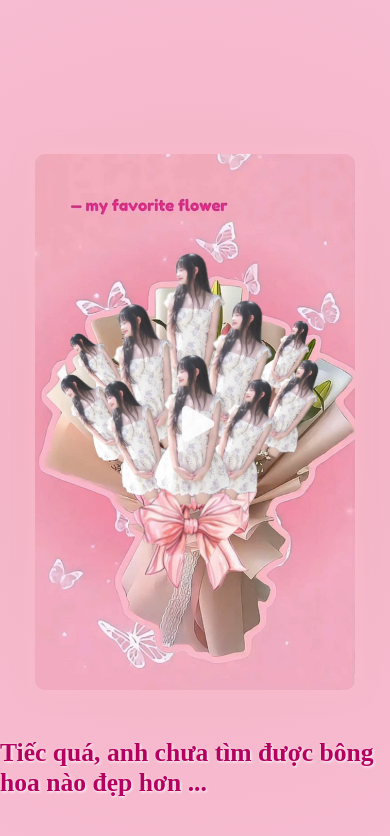
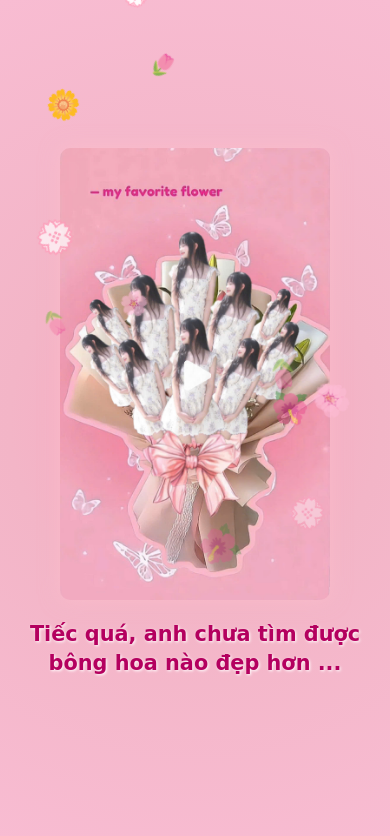
Before and after one commit to cdomanh08/tang-ban-N, a plain HTML site: page flower.html in a window 390 px wide. Drawn offline with Linux system fonts and the light colour scheme.

Commit message:
Enhance flower.html with animations and styles
Added flower animation and responsive styles.

```diff
--- a/flower.html
+++ b/flower.html
@@ -7,21 +7,34 @@
   <style>
     body {
       margin: 0;
+      padding: 0 10px;
       height: 100vh;
       background: radial-gradient(circle at center, #f8a9c1 0%, #f3b5c7 40%, #f8bcd2 100%);
       display: flex;
       justify-content: center;
       align-items: center;
+      flex-direction: column;
       overflow: hidden;
       animation: fadeIn 2s ease;
+      font-family: 'Dancing Script', cursive;
     }
 
     img {
-      width: 320px;
-      max-width: 85%;
+      width: 330px;
+      max-width: 90%;
       border-radius: 10px;
       animation: zoomIn 2.5s ease forwards;
       box-shadow: 0 0 20px rgba(255, 192, 203, 0.6);
+    }
+
+    h2 {
+      margin-top: 25px;
+      font-size: 1.6em;
+      color: #b4005f;
+      text-align: center;
+      text-shadow: 1px 1px 3px #fff;
+      animation: fadeIn 3s ease;
+      line-height: 1.4;
     }
 
     @keyframes zoomIn {
@@ -34,18 +47,52 @@
       to { opacity: 1; }
     }
 
-    h2 {
+    /* 🌸 Hoa rơi nhẹ */
+    .flower {
       position: absolute;
-      bottom: 25px;
-      font-size: 1.6em;
-      color: #b4005f;
-      text-shadow: 1px 1px 3px #fff;
-      animation: fadeIn 3s ease;
+      top: -50px;
+      font-size: 18px;
+      animation: fall linear forwards;
+      opacity: 0.9;
+      pointer-events: none;
+    }
+
+    @keyframes fall {
+      0% { transform: translateY(0) rotate(0deg); opacity: 1; }
+      100% { transform: translateY(100vh) rotate(360deg); opacity: 0; }
+    }
+
+    /* 📱 Responsive cho điện thoại nhỏ */
+    @media (max-width: 480px) {
+      h2 {
+        font-size: 1.3em;
+        margin-top: 20px;
+      }
+      img {
+        width: 270px;
+      }
     }
   </style>
 </head>
 <body>
   <img src="hoa.png" alt="Đóa hoa tặng em">
   <h2>Tiếc quá, anh chưa tìm được bông hoa nào đẹp hơn ...</h2>
+
+  <script>
+    const flowerTypes = ["🌸", "🌼", "💮", "🌺", "🌷"];
+    function startFlowers() {
+      setInterval(() => {
+        const flower = document.createElement("div");
+        flower.classList.add("flower");
+        flower.innerHTML = flowerTypes[Math.floor(Math.random() * flowerTypes.length)];
+        flower.style.left = Math.random() * 100 + "vw";
+        flower.style.fontSize = 14 + Math.random() * 20 + "px";
+        flower.style.animationDuration = 4 + Math.random() * 4 + "s";
+        document.body.appendChild(flower);
+        setTimeout(() => flower.remove(), 8000);
+      }, 400);
+    }
+    startFlowers();
+  </script>
 </body>
 </html>
```
